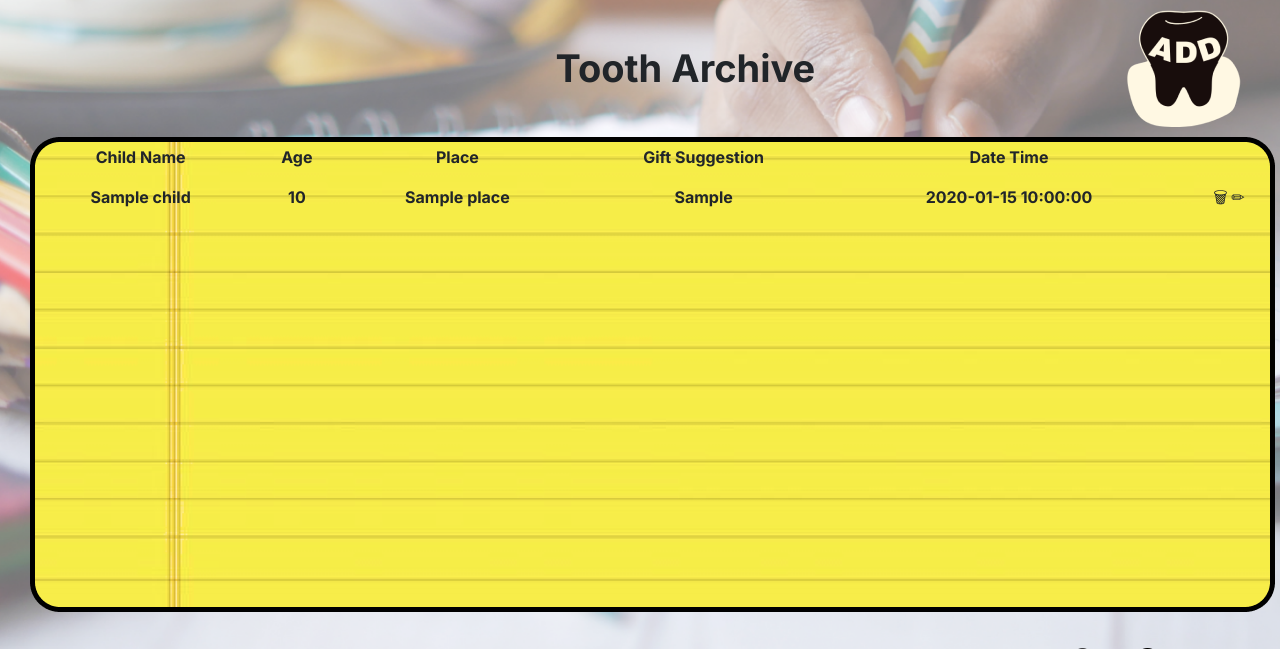
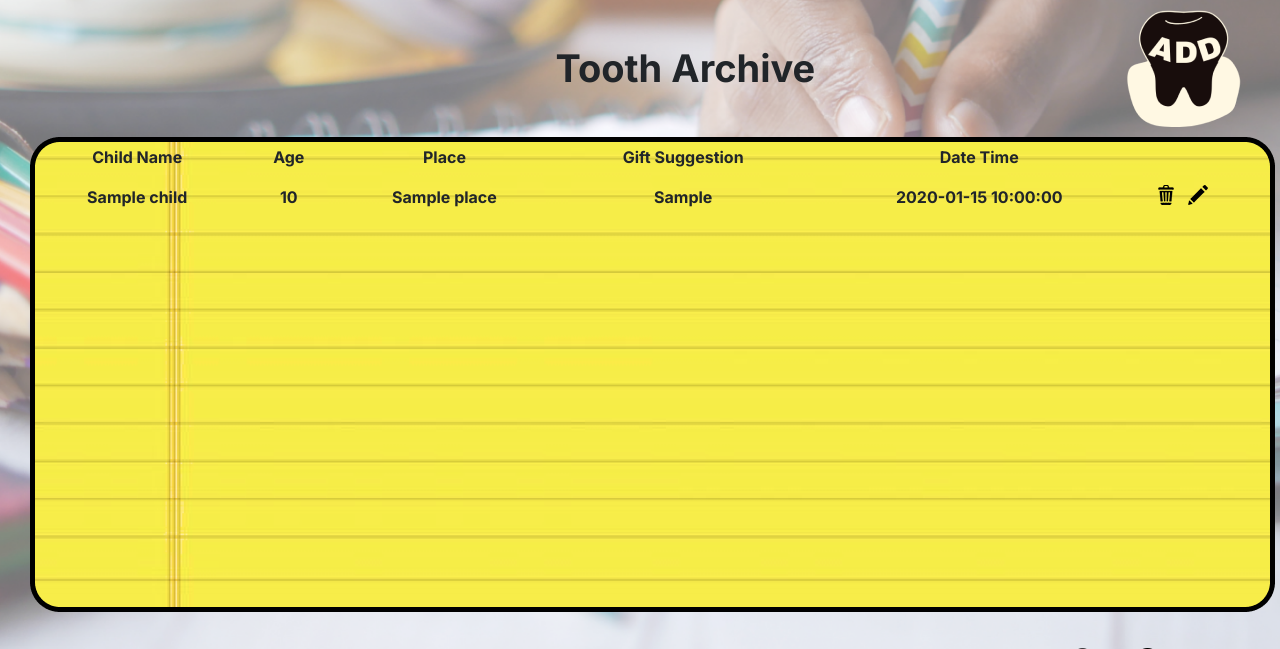
Before and after one commit to mintybubblegum/minniePerez, a PHP site: template src/View/childrenList.php in a window 1280 px wide; the page is wider, and only the part inside the window is pictured. Shown: the part 194-843 px from the top of that part. Run offline with PHP 8.4, Linux system fonts and the light colour scheme; the template is opened without the code that fills it: most values are stand-ins (such as "Sample title", 1, 10 or a date in 2020).

Commit message:
inserted icons

```diff
--- a/src/View/childrenList.php
+++ b/src/View/childrenList.php
@@ -33,9 +33,9 @@
                     <td>{$child->getPlace()}</td>
                     <td>{$child->getGiftSuggestion()}</td>
                     <td>{$child->getDateTime()}</td>
-                    <td>
-                        <a href='?action=delete&id={$child->getId()}'><button>🗑</button></a>
-                        <a href='?action=edit&id={$child->getId()}'>✏</a>
+                    <td class='d-flex'>
+                        <a href='?action=delete&id={$child->getId()}' class='mr-3'><img src='./public/img/bin.png'></a>
+                        <a href='?action=edit&id={$child->getId()}'><img src=\"./public/img/pencil.png\"></a>
                     </td>
                 </tr>
                 ";
```
Also changed, not shown: public/img/bin.png, public/img/pencil.png.
